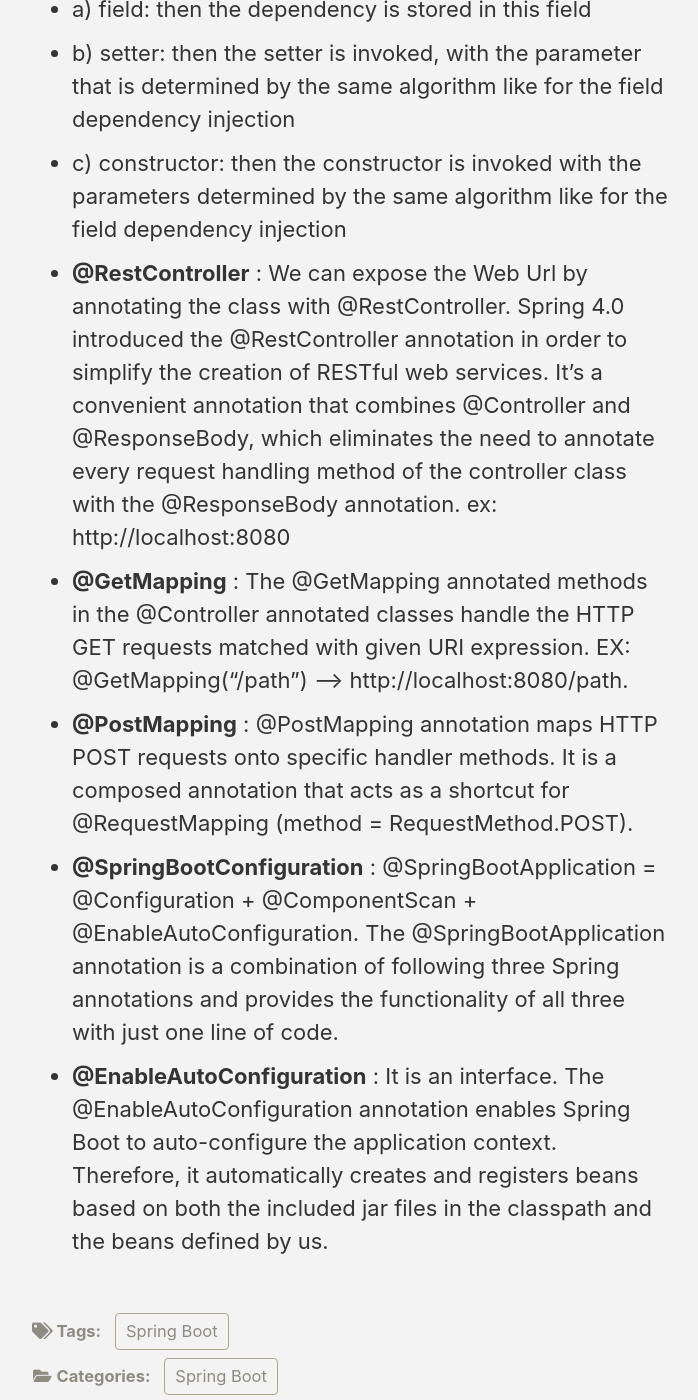
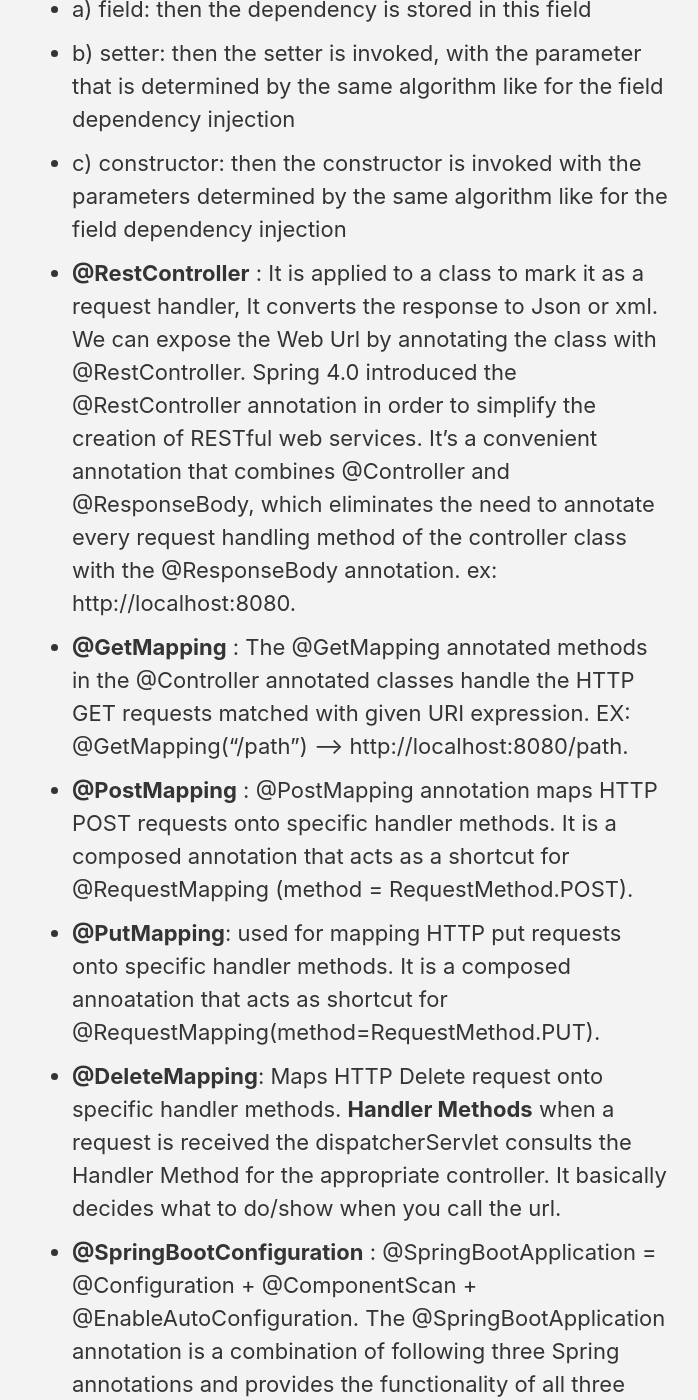
Before and after one commit to deepthivempati/deepthivempati.github.io, a Jekyll site: the page built from _posts/springboot/2022-11-22-Annotations.md, in a window 1280 px wide and 1400 px high, scrolled down 1701 px. Shown: the whole window, without its empty margins (290-988 px from the left). Built offline with Jekyll 4.4.1, drawn with Linux system fonts in a browser that asks for light colours; cached includes are drawn as plain includes; some of the changed text lies outside the part shown.

Commit message:
config file change

```diff
--- a/_config.yml
+++ b/_config.yml
@@ -192,7 +192,7 @@
 incremental: false
 
 
-# Markdown Processing
+# Markdown Processingf
 kramdown:
   parse_block_html: false
   parse_span_html: false
@@ -215,7 +215,7 @@
 
 # Outputting
 permalink: /:categories/:title/
-paginate: 25 # amount of posts to show
+paginate: 10 # amount of posts to show
 paginate_path: /page:num/
 timezone: "Asia/Kolkata" # https://en.wikipedia.org/wiki/List_of_tz_database_time_zones
 
--- a/_posts/springboot/2022-11-22-Annotations.md
+++ b/_posts/springboot/2022-11-22-Annotations.md
@@ -19,8 +19,12 @@
 * a) field: then the dependency is stored in this field
 * b) setter: then the setter is invoked, with the parameter that is determined by the same algorithm like for the field dependency injection
 * c) constructor: then the constructor is invoked with the parameters determined by the same algorithm like for the field dependency injection
-* **@RestController** : We can expose the Web Url by annotating the class with @RestController. Spring 4.0 introduced the @RestController annotation in order to simplify the creation of RESTful web services. It's a convenient annotation that combines @Controller and @ResponseBody, which eliminates the need to annotate every request handling method of the controller class with the @ResponseBody annotation. ex: http://localhost:8080
+* **@RestController** : It is applied to a class to mark it as a request handler, It converts the response to Json or xml. We can expose the Web Url by annotating the class with @RestController. Spring 4.0 introduced the @RestController annotation in order to simplify the creation of RESTful web services. It's a convenient annotation that combines @Controller and @ResponseBody, which eliminates the need to annotate every request handling method of the controller class with the @ResponseBody annotation. ex: http://localhost:8080.
 * **@GetMapping** : The @GetMapping annotated methods in the @Controller annotated classes handle the HTTP GET requests matched with given URI expression. EX: @GetMapping("/path") --> http://localhost:8080/path.
 * **@PostMapping** : @PostMapping annotation maps HTTP POST requests onto specific handler methods. It is a composed annotation that acts as a shortcut for @RequestMapping (method = RequestMethod.POST).
+* **@PutMapping**: used for mapping HTTP put requests onto specific handler methods. It is a composed annoatation that acts as shortcut for @RequestMapping(method=RequestMethod.PUT).
+* **@DeleteMapping**: Maps HTTP Delete request onto specific handler methods. **Handler Methods** when a request is received the dispatcherServlet consults the Handler Method for the appropriate controller. It basically decides what to do/show when you call the url.
 * **@SpringBootConfiguration** : @SpringBootApplication = @Configuration + @ComponentScan + @EnableAutoConfiguration. The @SpringBootApplication annotation is a combination of following three Spring annotations and provides the functionality of all three with just one line of code.
 * **@EnableAutoConfiguration** : It is an interface. The @EnableAutoConfiguration annotation enables Spring Boot to auto-configure the application context. Therefore, it automatically creates and registers beans based on both the included jar files in the classpath and the beans defined by us.
+* **@RequestBody & @ResponseBody**: Behind the scenes these annotations uses HTTP message convertors to convert the body of Http request/Response to domain objects as json or xml. @RequestBody this annotation indicates that Spring should deserialize a request body into an object.  @RequestBody annotation must correspond to the JSON sent from our client-side controller .Using @ResponseBody,Spring converts the return value and writes it to the HTTP response automatically.
+* **@Autowired**: Provides more fine-grained control over where and how autowiring should be accomplished. this feature of spring framework enables you to inject the object dependency implicitly. Ex: controller class is dependent on service so controller class will be autowired with service class object. It internally uses setter or constructor injection. Autowiring cant be used to inject primitive and string values. Basically this annoatation tells spring framework to find dependency.
```
Also changed, not shown: _posts/java/Generics/GenericsIntro.md (added, +11 -0 lines), _posts/springboot/2022-11-22-SpringBoot-Terminology.md (+1 -1 lines).
